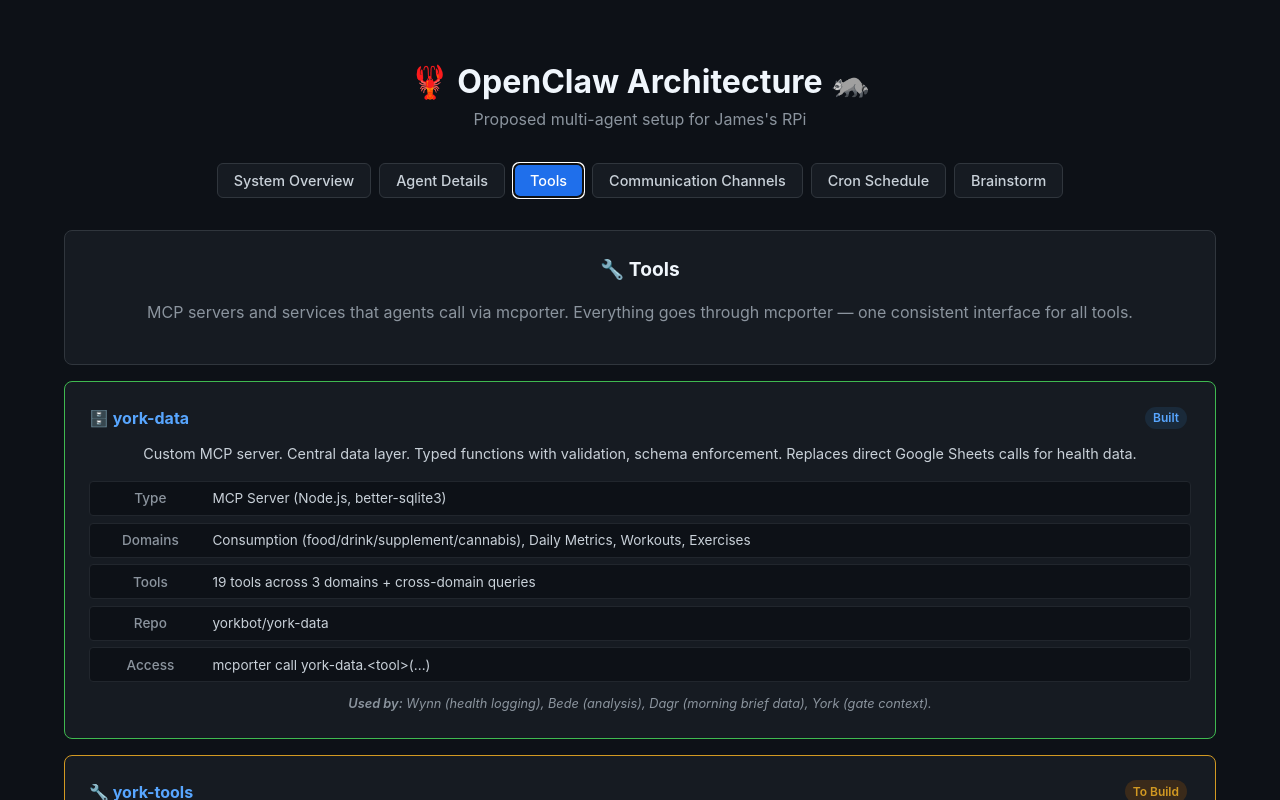
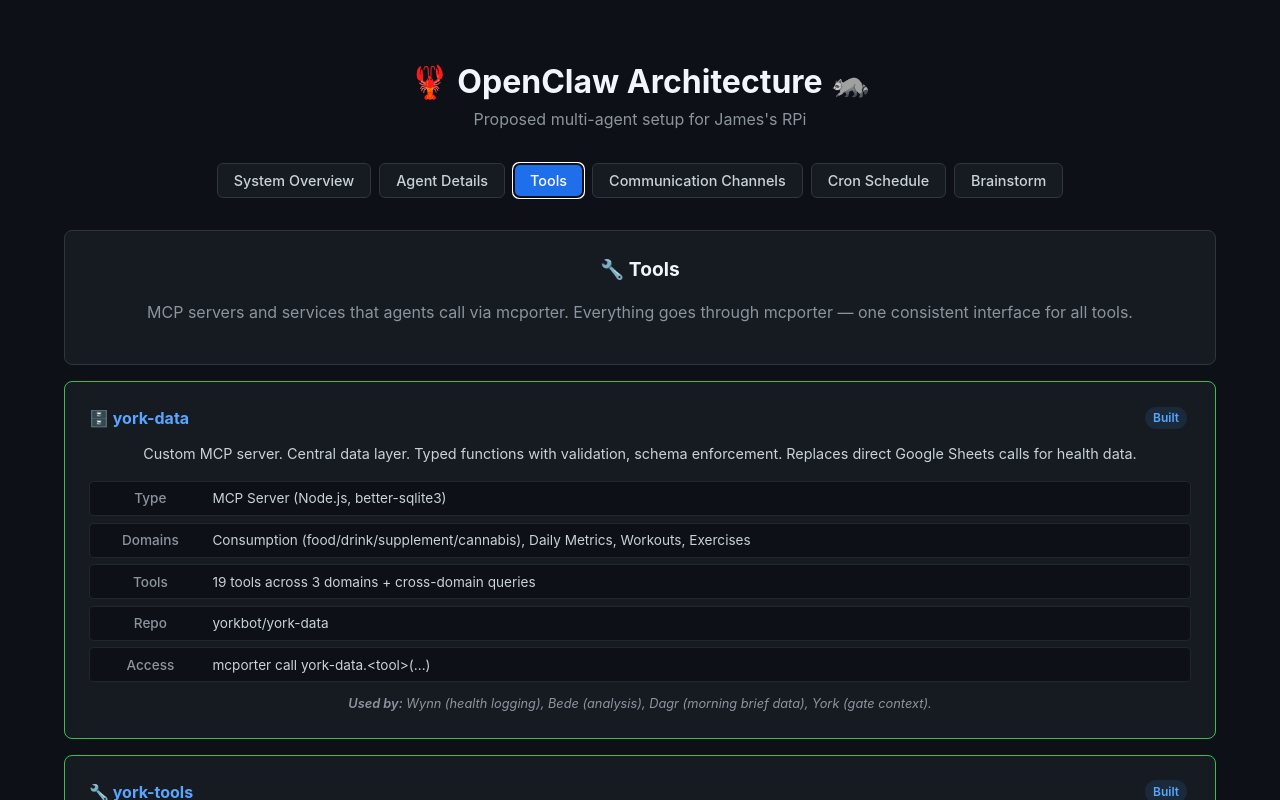
Before and after one commit to yorkbot/openclaw-architecture, a Vue app: page / in a window 1280 px wide. Both pictures are taken after a click on the button "Tools". Shown: the top 800 px of the page. Built offline with nearby package versions, Linux system fonts and the light colour scheme.

Commit message:
york-tools: To Build → Built (4 tools via mcporter)
camera_snapshot, weather_fetch, panel_update, avatar_set
Wraps existing bash scripts into typed MCP calls

```diff
--- a/src/views/Tools.vue
+++ b/src/views/Tools.vue
@@ -50,16 +50,17 @@ const tools = [
   {
     icon: '🔧',
     name: 'york-tools',
-    color: 'yellow',
-    status: 'To Build',
-    statusClass: 'medium',
+    color: 'green',
+    status: 'Built',
+    statusClass: 'small',
     desc: 'MCP server for utility operations. Wraps existing bash scripts into typed, validated mcporter calls. Not a data store — just functions.',
     details: [
-      { label: 'Type', value: 'MCP Server (Node.js)' },
-      { label: 'Functions', value: 'camera_snapshot, weather_fetch, panel_update, avatar_set' },
-      { label: 'Why MCP', value: 'One interface. Agents call mcporter, not bash scripts.' },
+      { label: 'Type', value: 'MCP Server (Node.js, no database)' },
+      { label: 'Tools', value: '4 tools: camera_snapshot, weather_fetch, panel_update, avatar_set' },
+      { label: 'Repo', value: 'Local: ~/york/york-tools/' },
+      { label: 'Access', value: 'mcporter call york-tools.<tool>(...)' },
     ],
-    usedBy: 'All agents as needed.',
+    usedBy: 'York (camera, panel, avatar, weather), Dagr (weather), Hild (camera for chore state).',
   },
   {
     icon: '✅',
```
